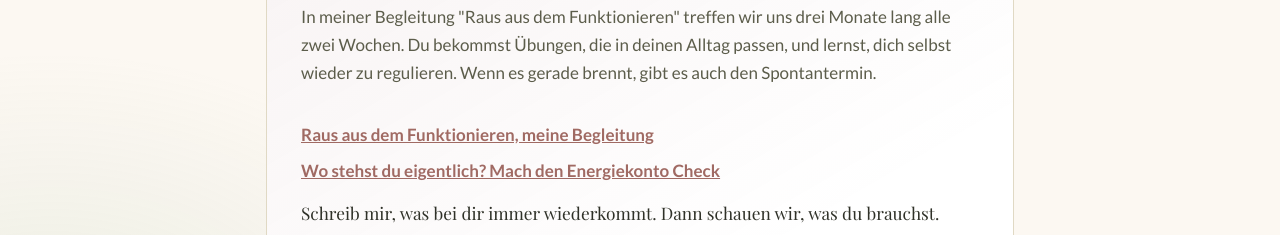
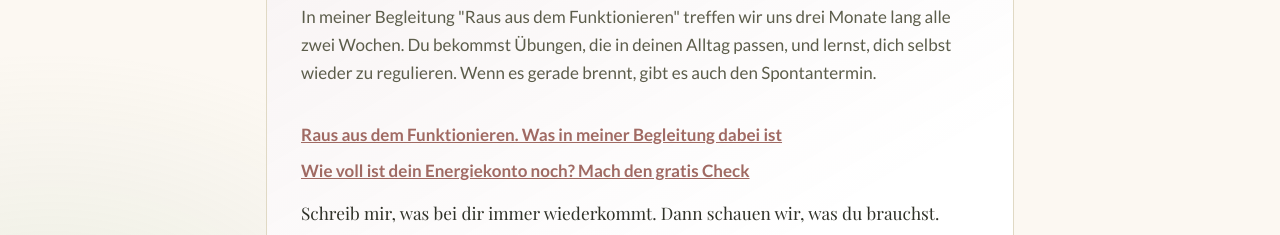
Before and after one commit to InnerVision-Kerstin/innervision, a plain HTML site: page notbremse/index.html in a window 1280 px wide. Shown: the part 2860-3095 px from the top of the page. Drawn offline with nearby package versions, Linux system fonts and the light colour scheme; a web font is replaced by a local one.

Commit message:
Koffer: Links zu Begleitung und Energiekonto klarer
Co-Authored-By: Claude Opus 5.5 <noreply@anthropic.com>
Claude-Session: https://claude.ai/code/session_01VGdCnbKXzTNDwiWw4ywEzx

```diff
--- a/notbremse/index.html
+++ b/notbremse/index.html
@@ -707,7 +707,7 @@
     <h2>Und wenn es immer wieder kommt?</h2>
     <p>Dann ist es kein Moment mehr, sondern ein Muster. Werkzeuge helfen dir durch den Tag, das Muster selbst schauen wir uns besser gemeinsam an.</p>
     <p>In meiner Begleitung "Raus aus dem Funktionieren" treffen wir uns drei Monate lang alle zwei Wochen. Du bekommst Übungen, die in deinen Alltag passen, und lernst, dich selbst wieder zu regulieren. Wenn es gerade brennt, gibt es auch den Spontantermin.</p>
-    <div class="weiter"><a href="https://www.innervision.at/begleitung">Raus aus dem Funktionieren, meine Begleitung</a><a href="https://innervision-kerstin.github.io/innervision/energiekonto/">Wo stehst du eigentlich? Mach den Energiekonto Check</a></div>
+    <div class="weiter"><a href="https://www.innervision.at/begleitung" target="_blank" rel="noopener">Raus aus dem Funktionieren. Was in meiner Begleitung dabei ist</a><a href="https://innervision-kerstin.github.io/innervision/energiekonto/">Wie voll ist dein Energiekonto noch? Mach den gratis Check</a></div>
     <p class="next-cta">Schreib mir, was bei dir immer wiederkommt. Dann schauen wir, was du brauchst.</p>
 
     <div class="links">
```
